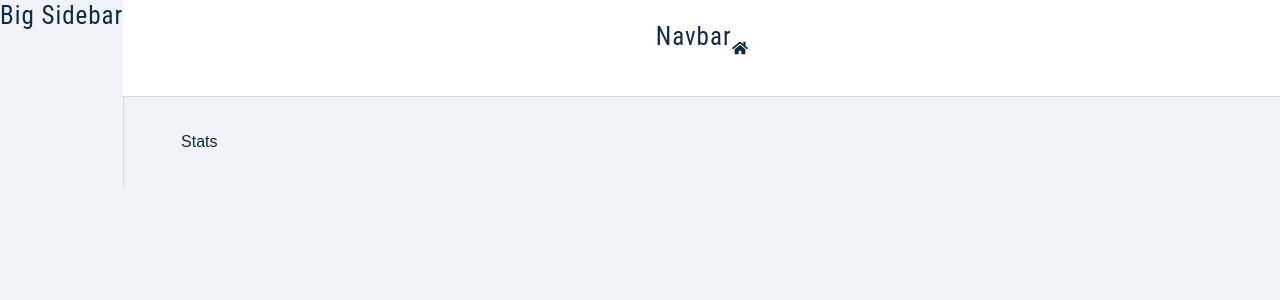
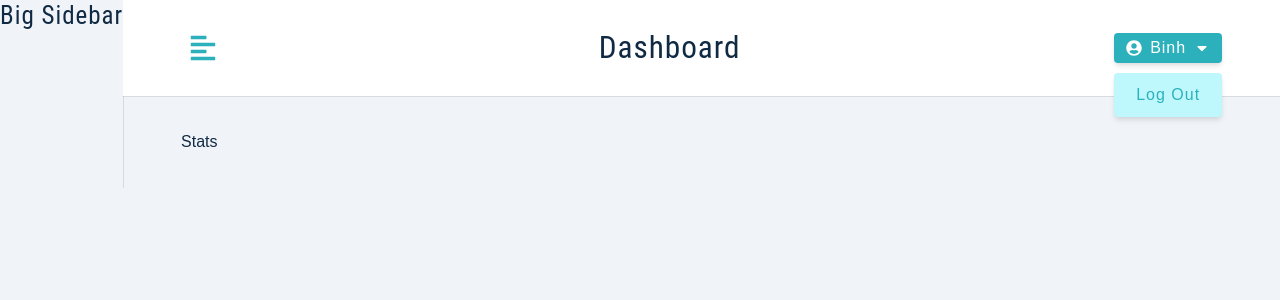
Before and after one commit to Binhbong37/mern_2022, a React (Create React App) app: page / in a window 1280 px wide. Shown: the top 300 px of the page. Built offline with nearby package versions, Linux system fonts and the light colour scheme; sample sign-in values are in the browser's storage.

Commit message:
Làm lại, them phần logic cho nvbar

```diff
--- a/src/App.js
+++ b/src/App.js
@@ -1,5 +1,5 @@
 import React from 'react';
-import { BrowserRouter, Route, Routes, Link } from 'react-router-dom';
+import { BrowserRouter, Route, Routes } from 'react-router-dom';
 import { Landing, Register, Error, ProtectRoutes } from './pages';
 import { AddJob, Profile, Stats, AllJob, ShareLayout } from './pages/dashboard';
 
--- a/src/components/Navbar.js
+++ b/src/components/Navbar.js
@@ -1,12 +1,42 @@
 import React from 'react';
-import { FaHome } from 'react-icons/fa';
+import { FaAlignLeft, FaUserCircle, FaCaretDown } from 'react-icons/fa';
 import Wrapper from '../assets/wrappers/Navbar';
+import { useAppContext } from '../context/appContext';
+import Logo from './Logo.js';
 
 const Navbar = () => {
+    const { toggleSlidebar } = useAppContext();
     return (
         <Wrapper>
-            <h4>Navbar</h4>
-            <FaHome />
+            <div className="nav-center">
+                <button className="toggle-btn" onClick={toggleSlidebar}>
+                    <FaAlignLeft />
+                </button>
+                <div>
+                    <Logo />
+                    <h3 className="logo-text">dashboard</h3>
+                </div>
+                <div className="btn-container">
+                    <button
+                        type="button"
+                        className="btn"
+                        onClick={() => console.log('Show/hide dropdown')}
+                    >
+                        <FaUserCircle />
+                        Binh
+                        <FaCaretDown />
+                    </button>
+                    <div className="dropdown show-dropdown">
+                        <button
+                            type="button"
+                            className="dropdown-btn"
+                            onClick={() => console.log('logOut User')}
+                        >
+                            Log out
+                        </button>
+                    </div>
+                </div>
+            </div>
         </Wrapper>
     );
 };
--- a/src/context/actions.js
+++ b/src/context/actions.js
@@ -9,3 +9,5 @@ export const REGISTER_USER_ERROR = 'REGISTER_USER_ERROR';
 export const LOGIN_USER_BEGIN = 'LOGIN_USER_BEGIN';
 export const LOGIN_USER_SUCCESS = 'LOGIN_USER_SUCCESS';
 export const LOGIN_USER_ERROR = 'LOGIN_USER_ERROR';
+
+export const TOGGLE_SLIDEBAR = 'TOGGLE_SLIDEBAR';
--- a/src/context/appContext.js
+++ b/src/context/appContext.js
@@ -10,6 +10,7 @@ import {
     LOGIN_USER_BEGIN,
     LOGIN_USER_SUCCESS,
     LOGIN_USER_ERROR,
+    TOGGLE_SLIDEBAR,
 } from './actions';
 
 const token = localStorage.getItem('token');
@@ -25,6 +26,7 @@ const initialState = {
     token: token,
     userLocation: userLocation || '',
     jobLocation: userLocation || '',
+    showSlidebar: false,
 };
 
 const AppContext = createContext();
@@ -97,7 +99,7 @@ const AppProvider = ({ children }) => {
             // save in LocalStorage
             addUserToLocalStorage({ user, token, loctaion });
         } catch (error) {
-            console.log(error.response);
+            console.log('ERR: ', error.response);
             dispatch({
                 type: LOGIN_USER_ERROR,
                 payload: { msg: error.response.data.msg },
@@ -106,9 +108,21 @@ const AppProvider = ({ children }) => {
 
         removeAlert();
     };
+
+    const toggleSlidebar = () => {
+        dispatch({
+            type: TOGGLE_SLIDEBAR,
+        });
+    };
     return (
         <AppContext.Provider
-            value={{ ...state, displayAlert, registerUser, loginUser }}
+            value={{
+                ...state,
+                displayAlert,
+                registerUser,
+                loginUser,
+                toggleSlidebar,
+            }}
         >
             {children}
         </AppContext.Provider>
--- a/src/context/reducer.js
+++ b/src/context/reducer.js
@@ -7,6 +7,7 @@ import {
     LOGIN_USER_BEGIN,
     LOGIN_USER_SUCCESS,
     LOGIN_USER_ERROR,
+    TOGGLE_SLIDEBAR,
 } from './actions';
 
 const reducer = (state, action) => {
@@ -64,6 +65,11 @@ const reducer = (state, action) => {
                 alertText: action.payload.msg,
                 alertType: 'danger',
             };
+        case TOGGLE_SLIDEBAR:
+            return {
+                ...state,
+                showSlidebar: !state.showSlidebar,
+            };
         default:
             throw new Error('No action');
     }
--- a/src/pages/Register.js
+++ b/src/pages/Register.js
@@ -14,6 +14,7 @@ const initialState = {
 const Register = () => {
     const [values, setValues] = useState(initialState);
     const navigate = useNavigate();
+    console.log({ navigate });
     const {
         user,
         showAlert,
@@ -32,6 +33,7 @@ const Register = () => {
 
     const onSubmit = (e) => {
         e.preventDefault();
+
         const { name, email, password, isMember } = values;
         if (!email || !password || (!name && !isMember)) {
             return displayAlert();
@@ -47,7 +49,7 @@ const Register = () => {
         if (user) {
             setTimeout(() => {
                 navigate('/');
-            }, 3000);
+            }, 2000);
         }
     }, [user, navigate]);
 
--- a/src/pages/dashboard/ShareLayout.js
+++ b/src/pages/dashboard/ShareLayout.js
@@ -1,4 +1,4 @@
-import { Outlet, Link } from 'react-router-dom';
+import { Outlet } from 'react-router-dom';
 import Wrapper from '../../assets/wrappers/SharedLayout';
 import { Navbar, SmallSideBar, BigSidebar } from '../../components';
 
```
Also changed, not shown: step with commit.txt, 1 other file (tests, documents, lock files or other folders).
